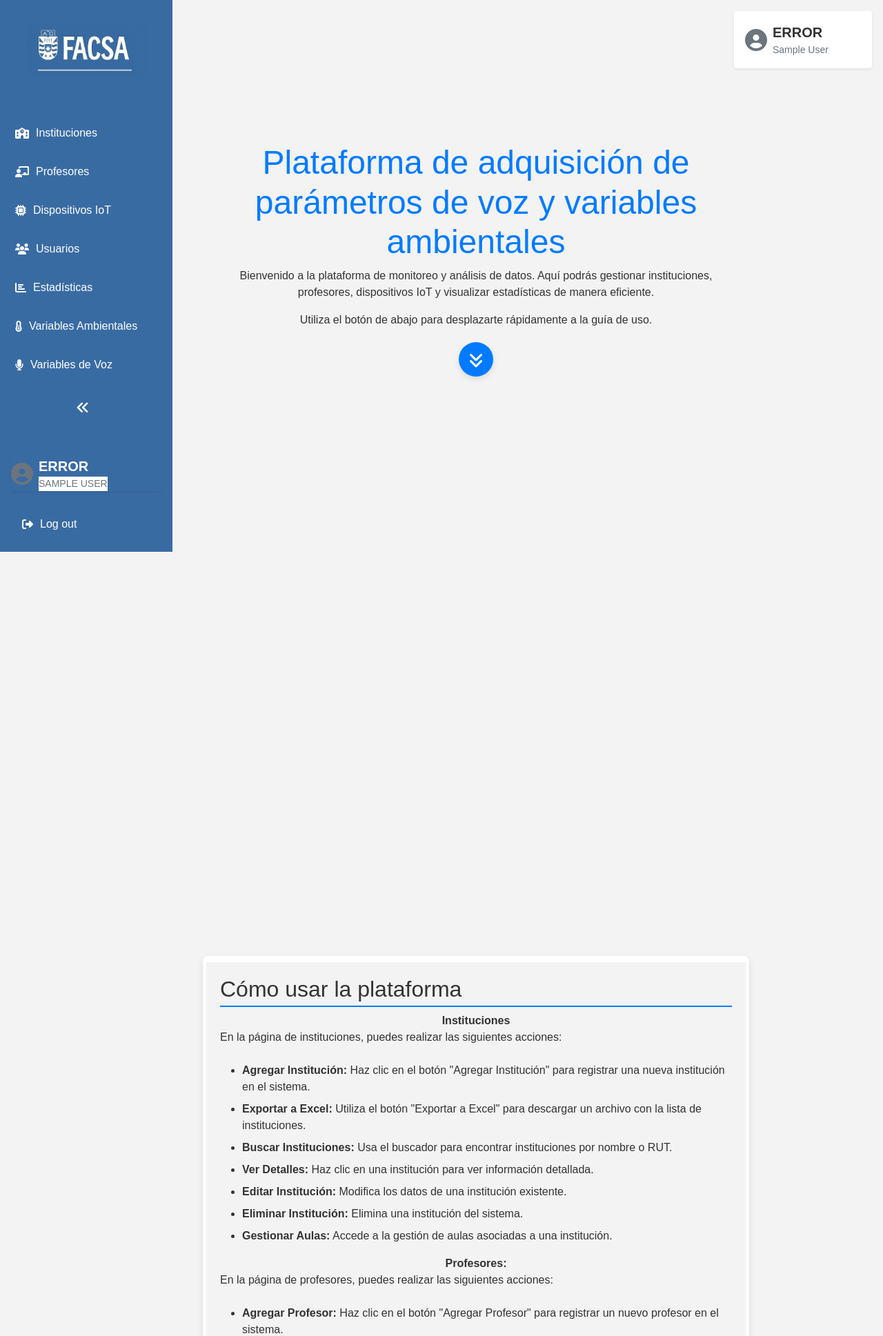
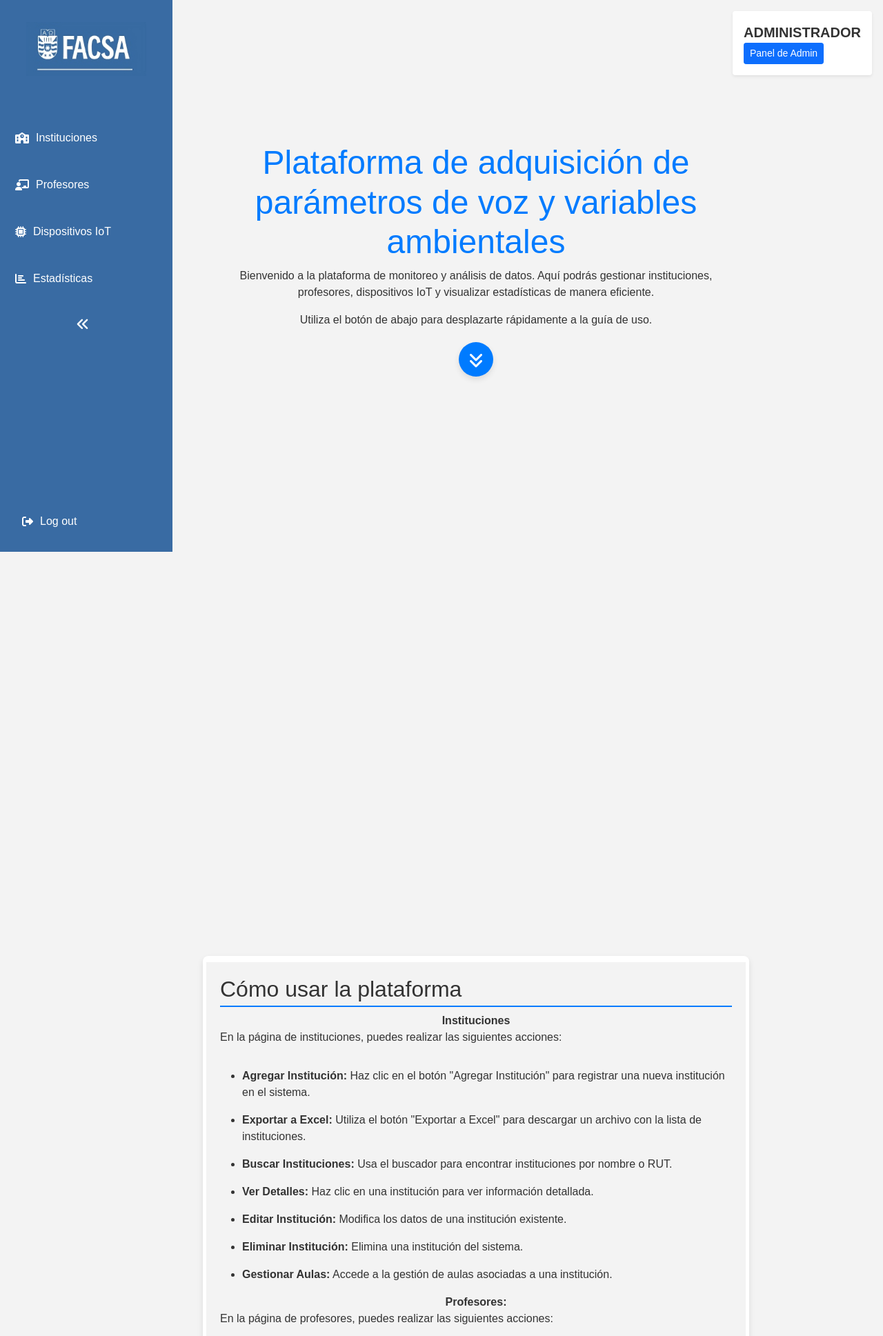
Before and after one commit to nbarrazae/Sistema-para-la-Prevencion-de-Trastornos-de-la-Voz-en-Docentes, a Django app: page /home in a window 1280 px wide. Shown: the top 1937 px of the page at 69% size. Run offline with Django 5.2, Linux system fonts and the light colour scheme; the visitor is signed in with stand-in values (Sample User, id 1).

Commit message:
MOD ajustar estilos en la barra lateral y mejorar la lógica de redirección en la vista de inicio de sesión.

```diff
--- a/Proyecto_De_Titulo/web_monitor/static/css/navBar.css
+++ b/Proyecto_De_Titulo/web_monitor/static/css/navBar.css
@@ -24,6 +24,7 @@
 }
 .sidebar .nav-link {
     padding: 0.75rem 1rem;
+    padding-bottom: 1rem;
     display: flex;
     align-items: center;
     gap: 10px;
@@ -109,7 +110,7 @@ html, body {
 
 }
 li {
-    padding-top: 0.5rem;
+    padding-top: 1rem;
     transition: all 0.3s ease;
 
 
--- a/Proyecto_De_Titulo/web_monitor/templates/sideNavbar.html
+++ b/Proyecto_De_Titulo/web_monitor/templates/sideNavbar.html
@@ -27,9 +27,7 @@
 
 
                 <div class="text-center mb-4 logo-full">
-                    <a href="/" class="btn btn-link p-0" style="text-decoration: none;">
-                        <img src="{% static 'img/88bbca1de26907e33a26206f2f6815d5427fae37.png' %}" alt="Logo" class="img-fluid" style="max-width: 80%;">
-                    </a>
+                    <img src="{% static 'img/88bbca1de26907e33a26206f2f6815d5427fae37.png' %}" alt="Logo" class="img-fluid" style="max-width: 80%;">
                 </div>
                 <style>
                     .logo-full a:hover {
@@ -65,11 +63,7 @@
                             <i class="fas fa-microchip"></i> <span>Dispositivos IoT</span>
                         </a>
                     </li>
-                    <li>
-                        {% url 'usuarios' as url_usuarios %}
-                        <a href="{% url 'usuarios' %}" class="nav-link {% if request.path == url_usuarios %}active{% endif %}">
-                            <i class="fas fa-users"></i> <span>Usuarios</span>
-                        </a>
+
                     </li>
                     <li>
                         {% url 'estadisticas' as url_estadisticas %}
@@ -77,18 +71,7 @@
                             <i class="fas fa-chart-bar"></i> <span>Estadísticas</span>
                         </a>
                     </li>
-                    <li>
-                        {% url 'variables_ambientales' as url_variables_ambientales %}
-                        <a href="{% url 'variables_ambientales' %}" class="nav-link {% if request.path == url_variables_ambientales %}active{% endif %}">
-                            <i class="fas fa-thermometer-half"></i> <span>Variables Ambientales</span>
-                        </a>
-                    </li>
-                    <li>
-                        {% url 'variables_voz' as url_variables_voz %}
-                        <a href="{% url 'variables_voz' %}" class="nav-link {% if request.path == url_variables_voz %}active{% endif %}">
-                            <i class="fas fa-microphone"></i> <span>Variables de Voz</span>
-                        </a>
-                    </li>
+
 
                     <!-- Botón de colapso -->
                     <button id="toggleSidebar" class="toggle-btn mt-4 d-none d-md-block">
@@ -98,7 +81,7 @@
 
 
 
-                <div class="d-flex align-items-center shadow-sm rounded">
+                <!-- <div class="d-flex align-items-center shadow-sm rounded">
                     <i class="fas fa-user-circle fa-2x text-secondary me-2"></i>
                     <div class="d-flex flex-column">
                         <span class="fw-bold text-uppercase fs-5">
@@ -108,7 +91,7 @@
                             {{ request.user.get_full_name|default:request.user.username }}
                         </span>
                     </div>
-                </div>
+                </div> -->
                 <div class="logout mt-4 text-center">
                     <a href=" {% url 'logout' %} " class="nav-link"><i class="fas fa-sign-out-alt"></i> <span>Log out</span></a>
                 </div>
@@ -118,13 +101,23 @@
             <div class="col py-3" id="mainContainer">
                 <div class="topbar" style="position: fixed; left: 0; top: 0; width: 100%; z-index: 1000;">
                     <div class="d-flex align-items-center p-3 bg-white shadow-sm rounded" style="min-width: 200px;">
-                        <i class="fas fa-user-circle fa-2x text-secondary me-2"></i>
+                        <!-- <i class="fas fa-user-circle fa-2x text-secondary me-2"></i> -->
                         <div class="d-flex flex-column">
                             <span class="fw-bold text-uppercase fs-5">
-                                {{ request.user.groups.all.0.name|default:"ERROR" }}
+                                {% if request.user.is_superuser %}
+                                    Administrador
+                                {% elif request.user.groups.exists %}
+                                    {{ request.user.groups.all.0.name }}
+                                {% else %}
+                                    ERROR
+                                {% endif %}
                             </span>
                             <span class="text-muted small">
-                                {{ request.user.get_full_name|default:request.user.username }}
+                                {% if request.user.is_superuser %}
+                                    <a href="/admin/" target="_blank" class="btn btn-primary btn-sm">Panel de Admin</a>
+                                {% else %}
+                                    {{ request.user.get_full_name|default:request.user.username }}
+                                {% endif %}
                             </span>
                         </div>
                     </div>
--- a/Proyecto_De_Titulo/web_monitor/views.py
+++ b/Proyecto_De_Titulo/web_monitor/views.py
@@ -1239,7 +1239,7 @@ def login_view(request):
     if request.user.is_authenticated:
         # Redirección según tipo de usuario
         if request.user.is_staff:
-            return redirect(reverse('admin:index'))
+            return redirect(('index'))
         elif request.user.groups.filter(name='Fonoaudiólogo').exists():
             return redirect('index')
         elif request.user.groups.filter(name='Académico').exists():
@@ -1258,7 +1258,7 @@ def login_view(request):
 
             # Redirección según tipo de usuario
             if user.is_staff:
-                return redirect(reverse('admin:index'))
+                return redirect(('index'))
             elif user.groups.filter(name='Fonoaudiólogo').exists():
                 return redirect('index')
             elif user.groups.filter(name='Académico').exists():
```
